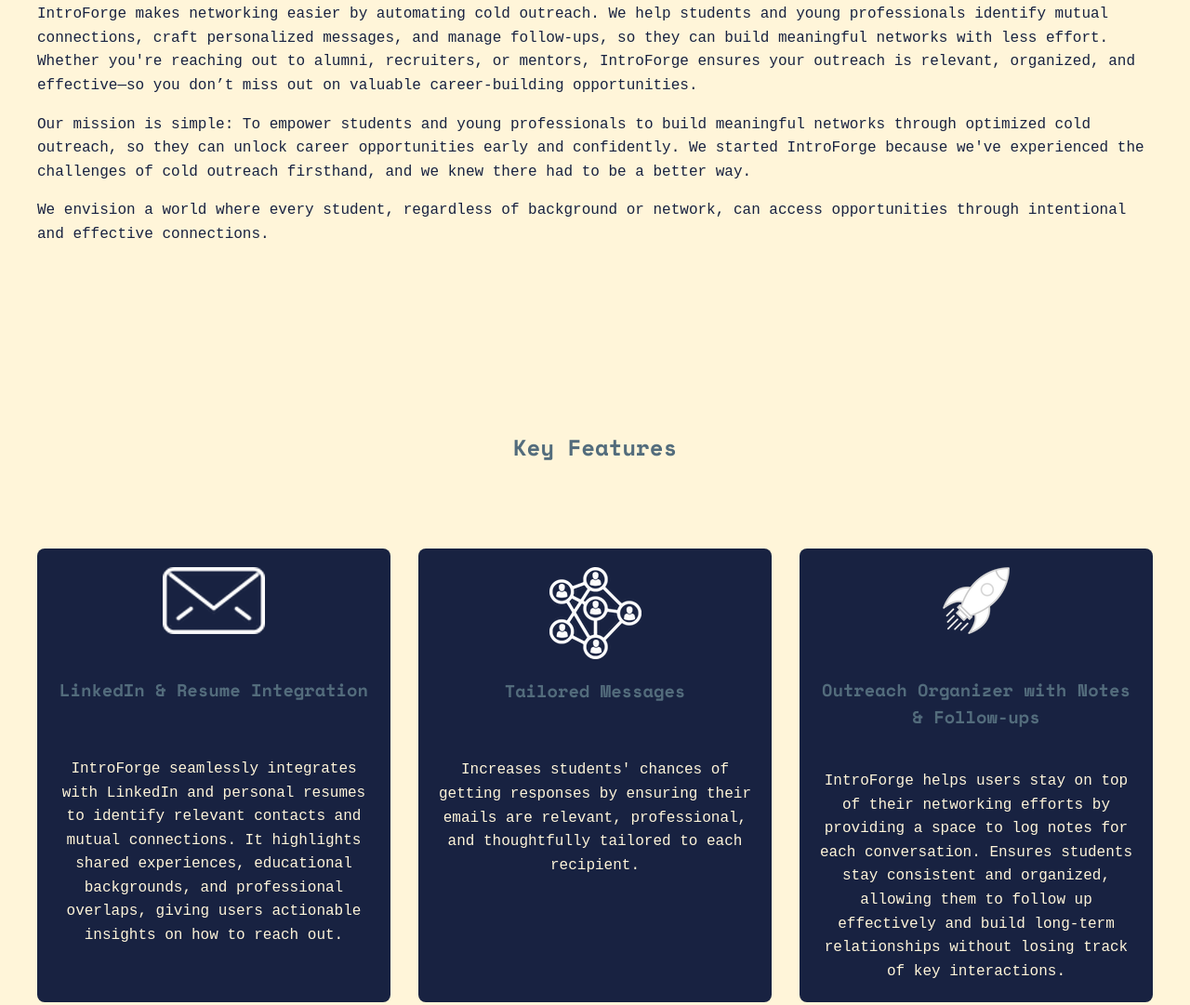
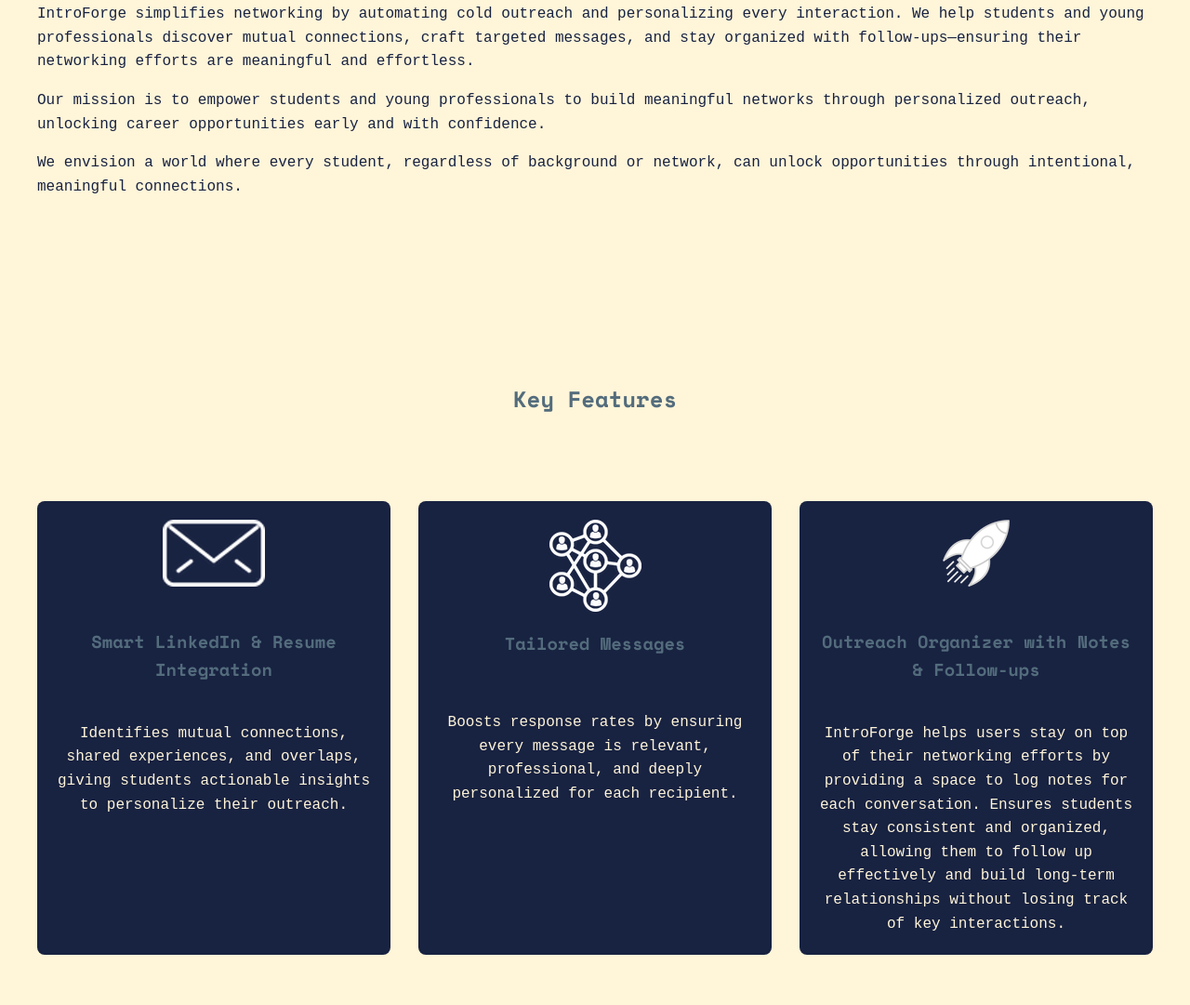
Before and after one commit to IntroForge/IntroForge.github.io, a plain HTML site: page index.html in a window 1280 px wide. Shown: the part 1255-2336 px from the top of the page at 93% size. Drawn offline with nearby package versions, Linux system fonts and the light colour scheme; a web font is replaced by a local one.

Commit message:
Update index.html

```diff
--- a/index.html
+++ b/index.html
@@ -403,7 +403,7 @@
 
         <div class="hero-content">
             <h1 class="animate-fade-in">Smarter Networking. Better Opportunities.</h1>
-            <p class="animate-fade-in">IntroForge empowers students and young professionals to streamline cold outreach and build meaningful, long-term networks effortlessly.
+            <p class="animate-fade-in">IntroForge empowers students and young professionals to streamline cold outreach and build long-term networks effortlessly.
 
 </p>
             <!-- Button linking to Google Form -->
@@ -415,12 +415,10 @@
     <section id="about" class="section">
         <div class="container">
             <h2 class="section-title">About IntroForge</h2>
-            <p class="about-text"> IntroForge makes networking easier by automating cold outreach. We help students and young professionals identify mutual connections, craft personalized messages, and manage follow-ups, so they can build meaningful networks with less effort. Whether you're reaching out to alumni, recruiters, or mentors, IntroForge ensures your outreach is relevant, organized, and effective—so you don’t miss out on valuable career-building opportunities.
-            <p class="about-text">Our mission is simple: To empower students and young professionals to build meaningful
-                networks through optimized cold outreach, so they can unlock career opportunities early and confidently. We started IntroForge because we've experienced the challenges of cold outreach firsthand, and we knew there had to be a better way.
+            <p class="about-text"> IntroForge simplifies networking by automating cold outreach and personalizing every interaction. We help students and young professionals discover mutual connections, craft targeted messages, and stay organized with follow-ups—ensuring their networking efforts are meaningful and effortless.
+            <p class="about-text">Our mission is to empower students and young professionals to build meaningful networks through personalized outreach, unlocking career opportunities early and with confidence.
             </p>
-            <p class="about-text">We envision a world where every student, regardless of background or network, can
-                access opportunities through intentional and effective connections.</p>
+            <p class="about-text">We envision a world where every student, regardless of background or network, can unlock opportunities through intentional, meaningful connections.</p>
         </div>
     </section>
 
@@ -431,16 +429,15 @@
                 <div class="feature-item">
                     <img src="mail.png" alt="Optimized Cold Outreach">
                     <br>
-                    <h3>LinkedIn & Resume Integration</h3>
+                    <h3>Smart LinkedIn & Resume Integration</h3>
                     <br>
-                    <p>IntroForge seamlessly integrates with LinkedIn and personal resumes to identify relevant contacts and mutual connections.
-                        It highlights shared experiences, educational backgrounds, and professional overlaps, giving users actionable insights on how to reach out.</p>
+                    <p>Identifies mutual connections, shared experiences, and overlaps, giving students actionable insights to personalize their outreach.</p>
                 </div>
                 <div class="feature-item">
                     <img src="networking.png" alt="Networking as a Resource">
                     <h3>Tailored Messages</h3>
                     <br style="margin-bottom:240px;" />
-                    <p>Increases students' chances of getting responses by ensuring their emails are relevant, professional, and thoughtfully tailored to each recipient.</p>
+                    <p>Boosts response rates by ensuring every message is relevant, professional, and deeply personalized for each recipient.</p>
                 </div>
                 <div class="feature-item">
                     <img src="scaling.png" alt="Scaling Connections">
```
